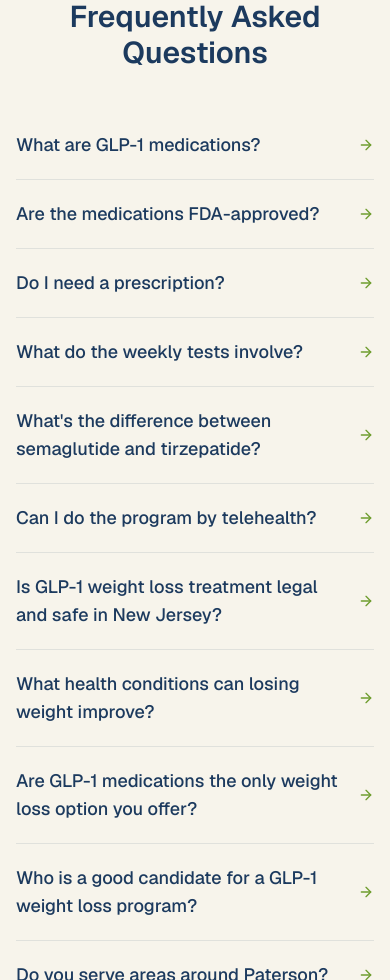
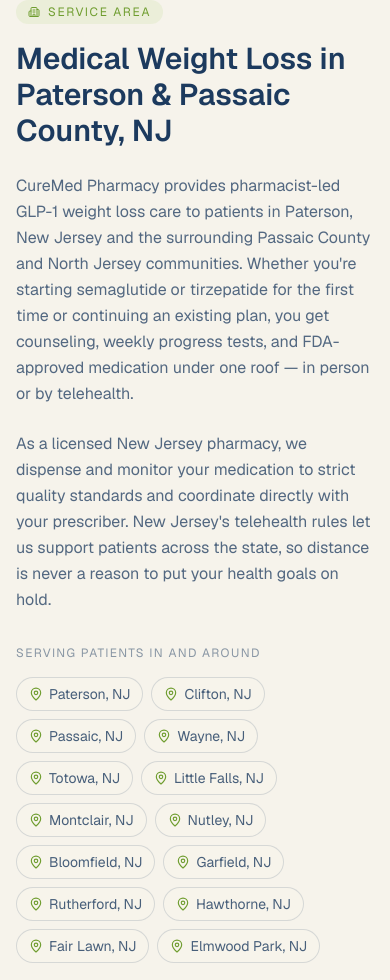
Before and after one commit to curemedpharmacy/pharmacy-sites, a Next.js app: page /weight-loss in a window 390 px wide. Shown: the part 11020-12000 px from the top of the page. Built offline with nearby package versions, Linux system fonts and the light colour scheme.

Commit message:
refactor: remove FAQ section and related schema import
Removed FAQ section and associated schema import from WeightLossPage.

Co-authored-by: curemedpharmacy <308079840+curemedpharmacy@users.noreply.github.com>

```diff
--- a/app/weight-loss/page.tsx
+++ b/app/weight-loss/page.tsx
@@ -6,7 +6,6 @@ import { HubSpotMeetings } from "@/components/HubSpotMeetings";
 import { JsonLd } from "@/components/JsonLd";
 import {
   breadcrumbSchema,
-  faqPageSchema,
   pharmacyLocalBusinessSchema,
 } from "@/lib/schema";
 import { Button } from "@/components/ui/button";
@@ -24,7 +23,6 @@ import {
   ClipboardCheck,
   LineChart,
   HeartPulse,
-  ArrowRight,
   CheckCircle2,
   Video,
   Truck,
@@ -288,84 +286,15 @@ const serviceAreas = [
   "Elmwood Park",
 ];
 
-const faqs = [
-  {
-    question: "What are GLP-1 medications?",
-    answer:
-      "GLP-1 medications (like semaglutide and tirzepatide) are FDA-approved therapies that mimic a natural hormone which regulates appetite and blood sugar. They help you feel full sooner, eat less, and lose weight steadily when paired with counseling and monitoring.",
-  },
-  {
-    question: "Are the medications FDA-approved?",
-    answer:
-      "Yes. We dispense FDA-approved GLP-1 medications through our licensed pharmacy, with proper storage, handling, and monitoring throughout your program.",
-  },
-  {
-    question: "Do I need a prescription?",
-    answer:
-      "GLP-1 medications require a prescription. We work alongside your physician, and if you don't have a prescriber, we can help point you in the right direction. Your consultation is the best place to start.",
-  },
-  {
-    question: "What do the weekly tests involve?",
-    answer:
-      "Weekly check-ins typically include weight and body-composition tracking, vitals, and metabolic monitoring. They let us see how your body is responding and adjust your plan early — before small issues become setbacks.",
-  },
-  {
-    question: "What's the difference between semaglutide and tirzepatide?",
-    answer:
-      "Both are once-weekly GLP-1 based injections that reduce appetite and support weight loss. Tirzepatide acts on two hormone receptors (GLP-1 and GIP) while semaglutide targets one. The right choice depends on your health history, goals, and how your body responds — which is exactly what we determine together during your consultation and weekly check-ins.",
-  },
-  {
-    question: "Can I do the program by telehealth?",
-    answer:
-      "Yes. New Jersey allows weight loss care and prescribing through telehealth, so you can complete your consultation and weekly check-ins by secure video from anywhere in NJ. Your medication is then dispensed by our licensed pharmacy and shipped to you or ready for local pickup in Paterson.",
-  },
-  {
-    question: "Is GLP-1 weight loss treatment legal and safe in New Jersey?",
-    answer:
-      "Yes. We dispense GLP-1 medications through our licensed New Jersey pharmacy, based on a valid prescription and under strict pharmacy quality standards. Your therapy is monitored throughout the program and coordinated with your prescriber for safety.",
-  },
-  {
-    question: "What health conditions can losing weight improve?",
-    answer:
-      "Carrying excess body fat raises the risk of many chronic conditions. Reaching a healthier weight can lower your risk of type 2 diabetes, high blood pressure, high cholesterol, sleep apnea, joint pain and osteoarthritis, back pain, heartburn, and heart disease — which is why we treat weight loss as part of your overall health, not just a number on the scale.",
-  },
-  {
-    question: "Are GLP-1 medications the only weight loss option you offer?",
-    answer:
-      "GLP-1 medications like semaglutide and tirzepatide are the most effective options for most patients, but they aren't the only ones. Depending on your health history, other FDA-approved medications such as liraglutide (Saxenda) or phentermine may be appropriate. We review your full picture during your consultation and recommend the safest fit for you.",
-  },
-  {
-    question: "Who is a good candidate for a GLP-1 weight loss program?",
-    answer:
-      "GLP-1 programs are generally suited to adults working toward meaningful, sustained weight loss — often those with a higher BMI or weight-related health concerns. The best way to know if it's right for you is a consultation, where we review your health history and goals before recommending anything.",
-  },
-  {
-    question: "Do you serve areas around Paterson?",
-    answer:
-      "Yes. We serve patients across Paterson and the surrounding Passaic County and North Jersey communities — including Clifton, Passaic, Wayne, Totowa, Hawthorne, Fair Lawn, and more — in person and by telehealth throughout New Jersey.",
-  },
-  {
-    question: "Can we speak in Arabic?",
-    answer:
-      "Yes. Dr. Ghada AbuKuwaik is fluent in both English and Arabic — just select your preference when you book.",
-  },
-  {
-    question: "How much does the program cost?",
-    answer: `Pricing depends on your plan and medication. The best next step is a consultation, where we'll walk you through your options clearly. Call us at ${PHONE_DISPLAY} with any questions.`,
-  },
-];
-
 export default function WeightLossPage() {
   const breadcrumb = breadcrumbSchema([
     { name: "Home", url: brand.url },
     { name: "Weight Loss", url: `${brand.url}/weight-loss` },
   ]);
-  const faqSchema = faqPageSchema(faqs);
 
   return (
     <>
       <JsonLd data={breadcrumb} />
-      <JsonLd data={faqSchema} />
       <JsonLd data={pharmacyLocalBusinessSchema()} />
 
       {/* ===== SECTION 1 — HERO ===== */}
@@ -823,26 +752,6 @@ export default function WeightLossPage() {
         </div>
       </section>
 
-      {/* ===== SECTION 6 — FAQ ===== */}
-      <section className="mx-auto max-w-3xl px-4 py-16 sm:px-6 sm:py-20">
-        <h2 className="text-center font-display text-3xl font-semibold text-ink sm:text-4xl">
-          Frequently Asked Questions
-        </h2>
-        <div className="mt-10 divide-y divide-ink/10">
-          {faqs.map((faq) => (
-            <details key={faq.question} className="group py-5">
-              <summary className="flex cursor-pointer list-none items-center justify-between gap-4 font-display text-lg font-medium text-ink">
-                {faq.question}
-                <ArrowRight className="h-4 w-4 shrink-0 text-amber-dark transition-transform duration-300 group-open:rotate-90" />
-              </summary>
-              <p className="mt-3 text-base leading-relaxed text-ink/70">
-                {faq.answer}
-              </p>
-            </details>
-          ))}
-        </div>
-      </section>
-
       {/* ===== SECTION 6.5 — SERVICE AREA (LOCAL SEO) ===== */}
       <section className="border-t border-ink/10 bg-paper/60 py-16 sm:py-20">
         <div className="mx-auto max-w-5xl px-4 sm:px-6">
--- a/components/Header.tsx
+++ b/components/Header.tsx
@@ -14,7 +14,6 @@ const navLinks = [
   { href: "/about", label: "About Us" },
   { href: "/locations", label: "Locations" },
   { href: "/blog", label: "Blog" },
-  { href: "/faq", label: "FAQ" },
 ];
 
 const saimzNavLinks = [
```
